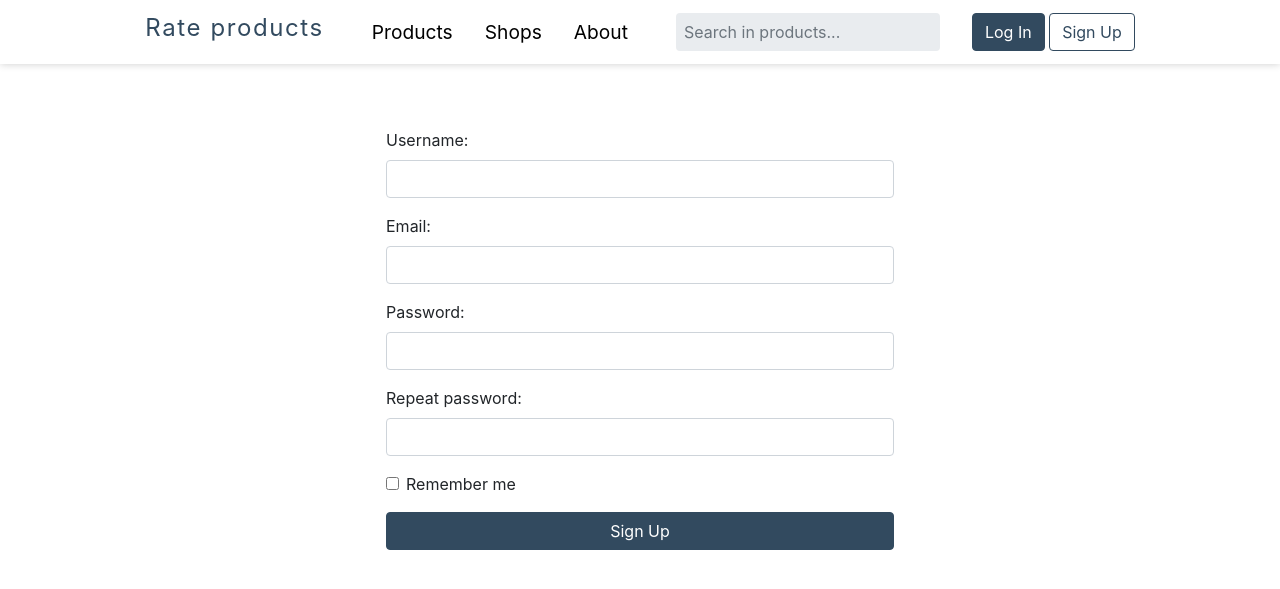
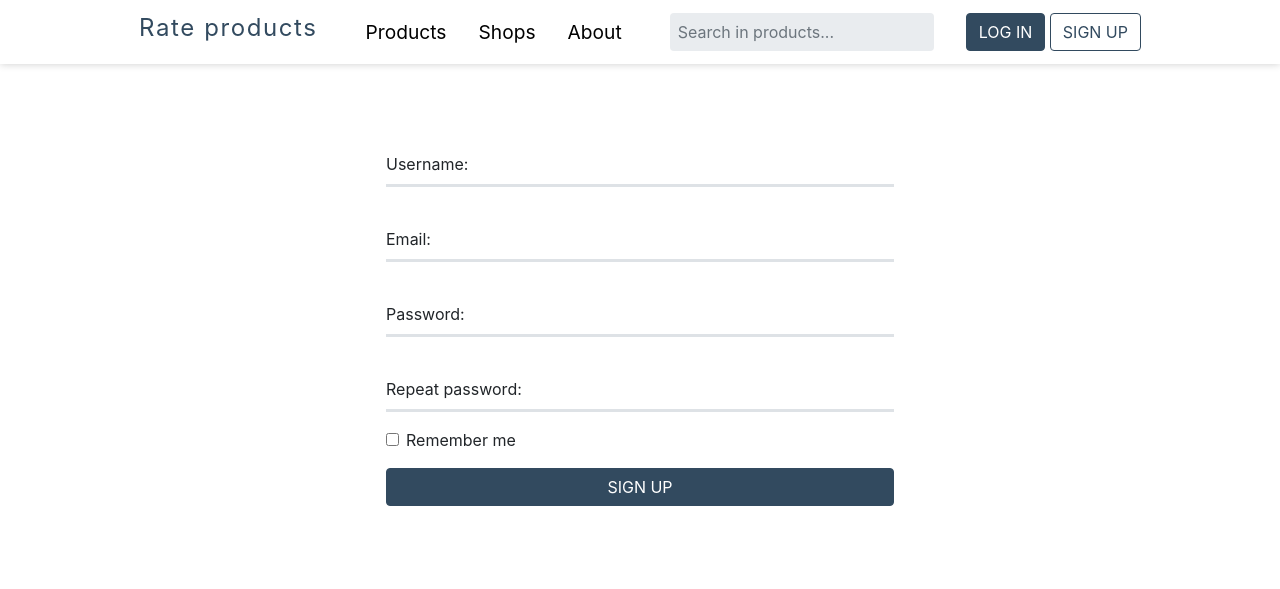
Before and after one commit to Arvis-D/rate-products, a PHP site: template src/templates/pages/signup.twig in a window 1280 px wide. Shown: the top 589 px of the page. Run offline with PHP 8.4, Linux system fonts and the light colour scheme; the template is opened without the code that fills it, so the values that code supplies are empty; style sheets or scripts are compiled from the project's sources; some libraries are stand-ins or nearby versions.

Commit message:
material-like form input

```diff
--- a/assets/js/components/PictureCatalogue/Elements/ImageInput.ts
+++ b/assets/js/components/PictureCatalogue/Elements/ImageInput.ts
@@ -3,6 +3,7 @@ import Subscriber from '../../../helpers/Subscriber/Subscriber';
 import PictureDeleted from '../Event/PictureDeleted';
 import PictureChosen from '../Event/PictureChosen';
 import PictureUploaded from '../Event/PictureUploaded';
+import PictureChoiceCancelled from '../Event/PictureChoiceCanceled';
 
 export default class ImageInput implements Subscriber{
   public subscribedEvents = {
@@ -30,7 +31,9 @@ export default class ImageInput implements Subscriber{
     try {
       let url = URL.createObjectURL(this.dom.files[0]);
       this.dispatcher.dispatch(new PictureChosen(url));
-    } catch(e) { }
+    } catch(e) {
+      this.dispatcher.dispatch(new PictureChoiceCancelled);
+    }
   }
 
   public display() {
--- /dev/null
+++ b/assets/js/components/PictureCatalogue/Event/PictureChoiceCanceled.ts
@@ -0,0 +1 @@
+export default class PictureChoiceCancelled { }
--- a/assets/scss/components/_navbar.scss
+++ b/assets/scss/components/_navbar.scss
@@ -47,14 +47,16 @@
         bottom: -.12em;
         background: $primary;
         height: 0.1em;
-        width: 0;
+        width: 100%;
         opacity: 0%;
-        transition: width .2s ease-in-out, opacity .2s ease-in-out;
+        transform-origin: 0%;
+        transform: scaleX(0);
+        transition: transform .2s ease-in-out, opacity .2s ease-in-out;
       }
       &:hover, &.active{
         &::after{
           opacity: 100%;
-          width: 100%;
+          transform: scaleX(1);
         }
       }
     }
--- /dev/null
+++ b/assets/scss/elements/_btn.scss
@@ -0,0 +1,4 @@
+.btn {
+  text-transform: uppercase;
+  //letter-spacing: .05rem;
+}
--- /dev/null
+++ b/assets/scss/elements/_input.scss
@@ -0,0 +1,66 @@
+.input-field {
+  position: relative;
+  width: 100%;
+  border-bottom: .2em $gray-300 solid;
+  &::after {
+    bottom: -.2em;
+    left: 0;
+    position: absolute;
+    content: '';
+    width: 100%;
+    transform: scaleX(0);
+    transform-origin: 0%;
+    opacity: 0;
+    background-color: $info;
+    height: .2em;
+    transition: transform .2s ease-in-out, opacity .2s ease-in-out;
+  }
+
+  &:focus-within {
+    label {
+      color: $info;
+    }
+    &::after {
+      transform: scaleX(1);
+      opacity: 100%;
+    }
+  }
+
+  &:focus-within label, input:not(:placeholder-shown) + label {
+    transform-origin: 0%;
+    transform: translateY(-1.5em) scale(0.7);
+  }
+
+  input:-webkit-autofill,
+  input:-webkit-autofill:hover,
+  input:-webkit-autofill:focus,
+  input:-webkit-autofill:active  {
+    -webkit-box-shadow: 0 0 0 30px white inset !important;
+    & + label {
+      transform-origin: 0%;
+      transform: translateY(-1.5em) scale(0.7);
+    }
+  }
+
+  input {
+    background-color: transparent;
+    width: 100%;
+    margin-top: 1em;
+    border: none;
+    outline: none;
+    padding: .5em;
+
+    // &:not(:placeholder-shown) + label {
+    //   transform-origin: 0%;
+    //   transform: translateY(-1.5em) scale(0.7);
+    // }
+  }
+
+  label {
+    transform-origin: 0%;
+    transition: transform .2s ease-in-out, color .2s ease-in-out;
+    position: absolute;
+    top: 1.5em;
+    left: 0;
+  }
+}
--- a/assets/scss/styles.scss
+++ b/assets/scss/styles.scss
@@ -12,6 +12,9 @@ $xs: map-get($grid-breakpoints, "xs");
 $dark-overlay: rgba(0, 0, 0, .2);
 $light-shadow: 0 0 .5em rgba(0, 0, 0, .2);
 
+@import "./elements/btn";
+@import "./elements/input";
+
 @import "./utilities/icon";
 @import "./utilities/spinner";
 @import "./utilities/scroll";
--- a/assets/scss/utilities/_icon.scss
+++ b/assets/scss/utilities/_icon.scss
@@ -1,4 +1,5 @@
 .icon{
     font-family: 'Material Icons';
     vertical-align: middle;
+    text-transform: lowercase;
   }
--- /dev/null
+++ b/src/templates/elements/comments.twig
@@ -0,0 +1,3 @@
+<div class="comments">
+
+</div>
--- a/src/templates/elements/filter.twig
+++ b/src/templates/elements/filter.twig
@@ -1,7 +1,7 @@
 <div class="row justify-content-start">
   <div class="col-sm-6 col-md-5 col-lg-4 col-xl-3 side-filter">
     {% if authenticated %}
-        <a href="{{ type|lower }}/create" class="btn btn-success w-100">Add {{ type|lower }}</a>
+        <a href="{{ type|lower }}/create" class="btn btn-lg btn-success w-100">Add {{ type|lower }}</a>
     {% endif %}
   </div>
 </div>
--- a/src/templates/elements/formText.twig
+++ b/src/templates/elements/formText.twig
@@ -4,11 +4,11 @@
 {% endif %}
 
 
-<div class="form-group mb-3">
-  <label for="{{ 'form-' ~ htmlPropertyName }}">{{ name|capitalize ~ other ~ ':' }}</label>
+<div class="input-field mb-3">
   <input
+    placeholder=" "
     type="{{ type ?? 'text' }}"
-    class="form-control {% if errors[name] is defined %} border border-danger {% endif %}"
+    class="{% if errors[name] is defined %} border border-danger {% endif %}"
     {# placeholder="{{ name|capitalize }}"  #}
     aria-label="{{ name|capitalize }}"
     name="{{ htmlPropertyName }}"
@@ -17,6 +17,7 @@
       value="{{ old }}"
     {% endif %}
   >
+  <label for="{{ 'form-' ~ htmlPropertyName }}">{{ name|capitalize ~ other ~ ':' }}</label>
 </div>
 
 {% if errors[name] is defined %}
--- a/src/templates/elements/pictureCatalogue.twig
+++ b/src/templates/elements/pictureCatalogue.twig
@@ -27,5 +27,3 @@
     </div>
   </div>
 </div>
-
-<div class="p-3 bg-secondary"></div>
--- a/src/templates/elements/pictureUpload.twig
+++ b/src/templates/elements/pictureUpload.twig
@@ -20,7 +20,7 @@
 {% else %}
   <div class="upload-input mr-2">
     {{ imageUploadForm }}
-    <button class="btn btn-primary upload-btn">Upload</button>
+    <button class="btn btn-secondary upload-btn" disabled>Upload</button>
   </div>
   <div class="upload-showcase"></div>
 {% endif %}
--- /dev/null
+++ b/src/templates/elements/stats.twig
@@ -0,0 +1,3 @@
+<div class="stats">
+
+</div>
--- a/src/templates/pages/product.twig
+++ b/src/templates/pages/product.twig
@@ -9,8 +9,12 @@
   {% if product.id != null %}
   <h1>{{ product.name }}</h1>
 
+  <h3>Pictures:</h3>
   {% include "elements/pictureCatalogue.twig"
   with {pictures: product.pictures, randomPicture: product.randomPicture} %}
+
+  <h3>Comments:</h3>
+  {% include "elements/comments.twig" %}
 
   {% else %}
     <h2>No such product exists!</h2>
```
Also changed, not shown: assets/js/components/PictureCatalogue/Elements/PreUploadPic.ts (+7 -1 lines), assets/js/components/PictureCatalogue/Elements/UploadButton.ts (+20 -1 lines), public/index.php (+8 -8 lines).
